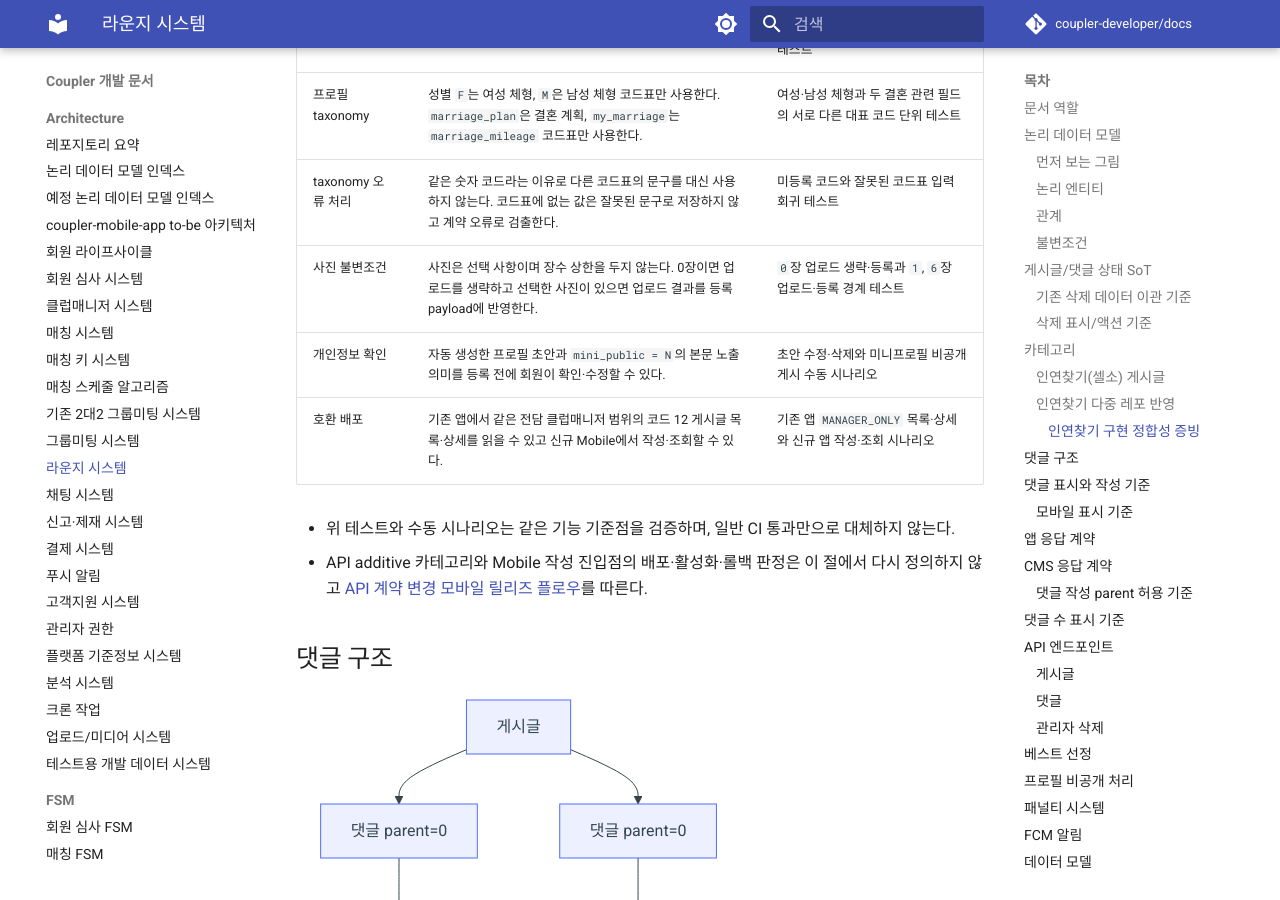
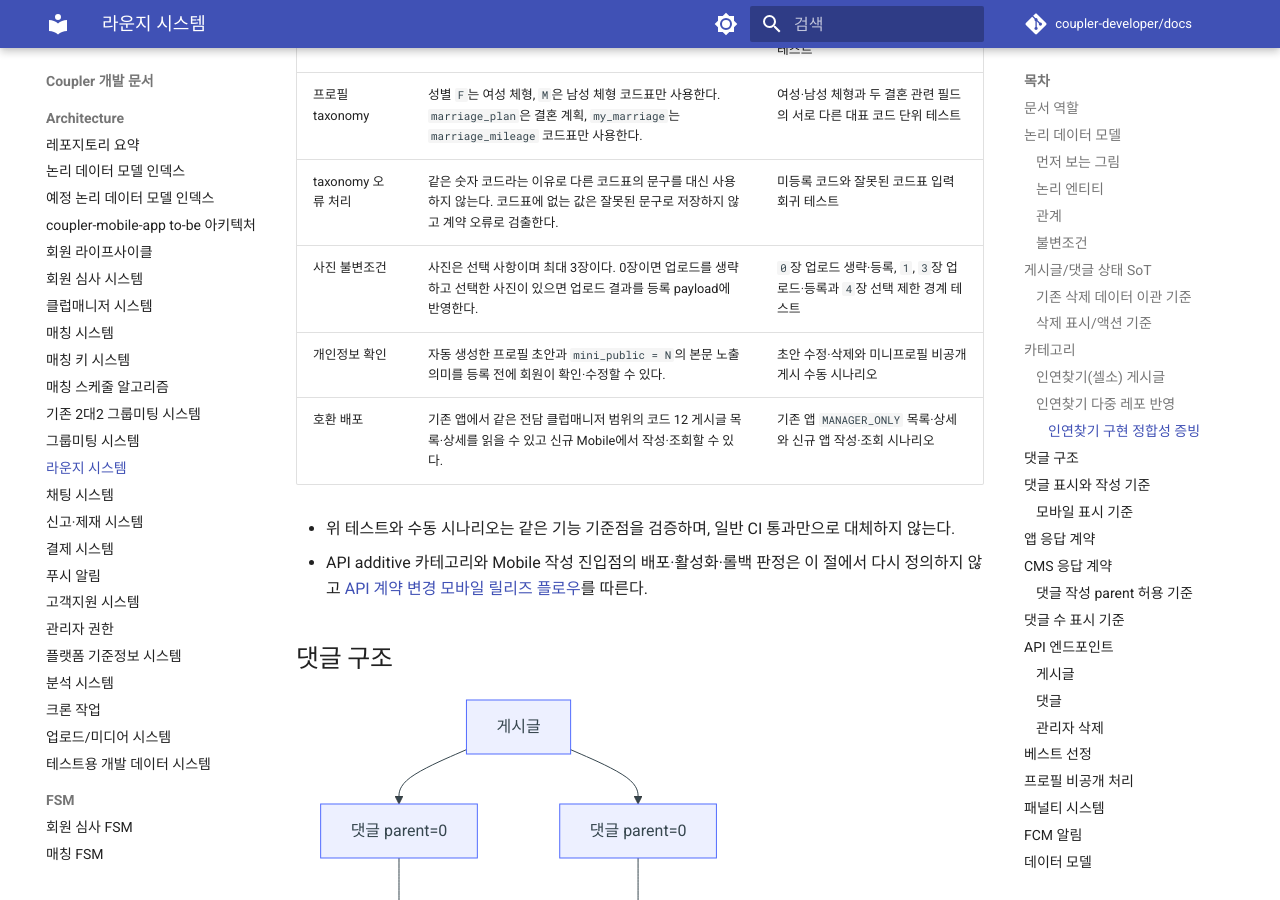
Before and after one commit to coupler-developer/docs, an MkDocs documentation site: the page built from content/architecture/lounge-system.md, in a window 1280 px wide and 900 px high, scrolled down 5077 px. Built offline with MkDocs 1.6.1 and Material for MkDocs 9.7.7, drawn with Linux system fonts in a browser that asks for light colours; comment, search, counter and statistics services are not loaded; some of the changed text lies outside the part shown.

Commit message:
docs: 인연찾기 사진 상한 3장 반영
Reason:
- t_lounge.photo 저장 계약과 예정된 Mobile 동작이 사진 무제한 또는 6장을 약속하지 않도록 기준을 맞춥니다.

Changes:
- 사진을 선택 사항이자 최대 3장으로 명시합니다.
- 0장 생략, 1·3장 등록, 4장 선택 제한 검증 기준을 기록합니다.

How:
- 기존 라운지 저장 경로와 예정된 Mobile 선택 제한을 하나의 작성 계약으로 정렬합니다.

Tests:
- yarn validate:docs 통과

```diff
--- a/content/architecture/lounge-system.md
+++ b/content/architecture/lounge-system.md
@@ -161,7 +161,7 @@ flowchart LR
 | 노출 범위 | `lounge_tab = MANAGER_ONLY`; 작성자와 같은 전담 클럽매니저(`CHARGE`) 배정을 가진 회원 |
 | 제목 | `[셀소]` 접두사, 공백 한 칸과 작성자가 입력한 제목 |
 | 본문 | 작성 시점의 회원 프로필로 만든 수정 가능한 초안과 `나에 대해서`, `원하는 상대방`, `바라는 관계` 세 영역 |
-| 사진 | 선택 사항, 장수 상한 없음 |
+| 사진 | 선택 사항, 최대 3장 |
 | 미니프로필 | 기본값 `mini_public = N`; 작성자가 명시적으로 선택하면 `Y` |
 
 - API는 `MANAGER_ONLY` 게시글의 작성·목록·상세 접근에서 전담 클럽매니저 배정을 확인하고, 조회 대상과
@@ -197,7 +197,7 @@ flowchart LR
 | 노출 범위 | Mobile은 `MANAGER_ONLY`로 등록하고 API는 같은 전담 클럽매니저 배정 회원에게만 작성·조회 접근을 허용한다. | Mobile 등록 payload와 API의 매니저 배정 있음·없음·다른 매니저 접근 테스트 |
 | 프로필 taxonomy | 성별 `F`는 여성 체형, `M`은 남성 체형 코드표만 사용한다. `marriage_plan`은 결혼 계획, `my_marriage`는 `marriage_mileage` 코드표만 사용한다. | 여성·남성 체형과 두 결혼 관련 필드의 서로 다른 대표 코드 단위 테스트 |
 | taxonomy 오류 처리 | 같은 숫자 코드라는 이유로 다른 코드표의 문구를 대신 사용하지 않는다. 코드표에 없는 값은 잘못된 문구로 저장하지 않고 계약 오류로 검출한다. | 미등록 코드와 잘못된 코드표 입력 회귀 테스트 |
-| 사진 불변조건 | 사진은 선택 사항이며 장수 상한을 두지 않는다. 0장이면 업로드를 생략하고 선택한 사진이 있으면 업로드 결과를 등록 payload에 반영한다. | `0`장 업로드 생략·등록과 `1`, `6`장 업로드·등록 경계 테스트 |
+| 사진 불변조건 | 사진은 선택 사항이며 최대 3장이다. 0장이면 업로드를 생략하고 선택한 사진이 있으면 업로드 결과를 등록 payload에 반영한다. | `0`장 업로드 생략·등록, `1`, `3`장 업로드·등록과 `4`장 선택 제한 경계 테스트 |
 | 개인정보 확인 | 자동 생성한 프로필 초안과 `mini_public = N`의 본문 노출 의미를 등록 전에 회원이 확인·수정할 수 있다. | 초안 수정·삭제와 미니프로필 비공개 게시 수동 시나리오 |
 | 호환 배포 | 기존 앱에서 같은 전담 클럽매니저 범위의 코드 12 게시글 목록·상세를 읽을 수 있고 신규 Mobile에서 작성·조회할 수 있다. | 기존 앱 `MANAGER_ONLY` 목록·상세와 신규 앱 작성·조회 시나리오 |
 
```
